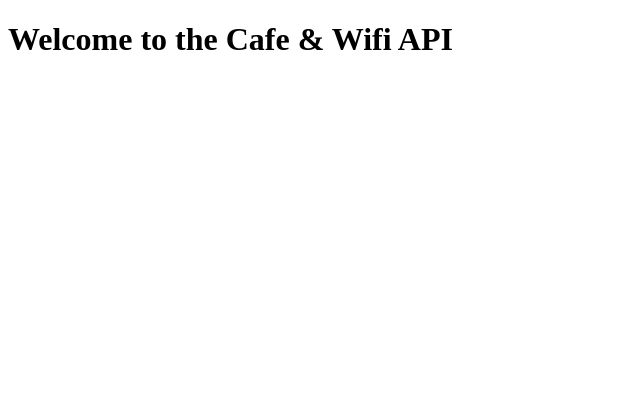
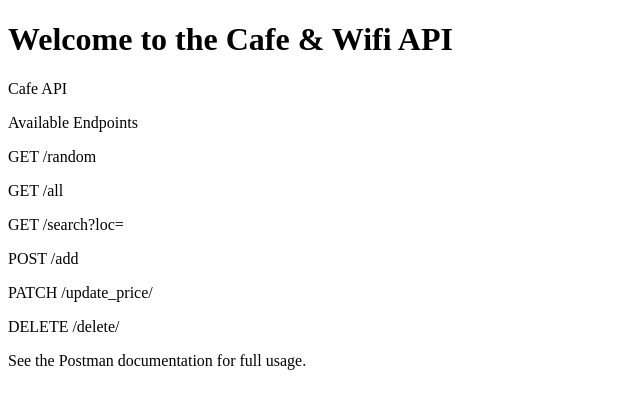
Before and after one commit to gustavodev6331/cafe-api, a Flask app: page / in a window 1280 px wide. Shown: the top 409 px of the page, without its empty margins (0-640 px from the left). Run offline with Flask 3, Linux system fonts and the light colour scheme.

Commit message:
add some endpoints  to the home page

```diff
--- a/templates/index.html
+++ b/templates/index.html
@@ -6,5 +6,15 @@
 </head>
 <body>
     <h1>Welcome to the Cafe & Wifi API</h1>
+    <p>Cafe API</p>
+    <p>Available Endpoints</p>
+    <p>GET     /random</p>
+    <p>GET     /all</p>
+    <p>GET     /search?loc=</p>
+    <p>POST    /add</p>
+    <p>PATCH   /update_price/<id></p>
+    <p>DELETE  /delete/<id></p>
+
+    <p>See the Postman documentation for full usage.</p>
 </body>
 </html>
```
